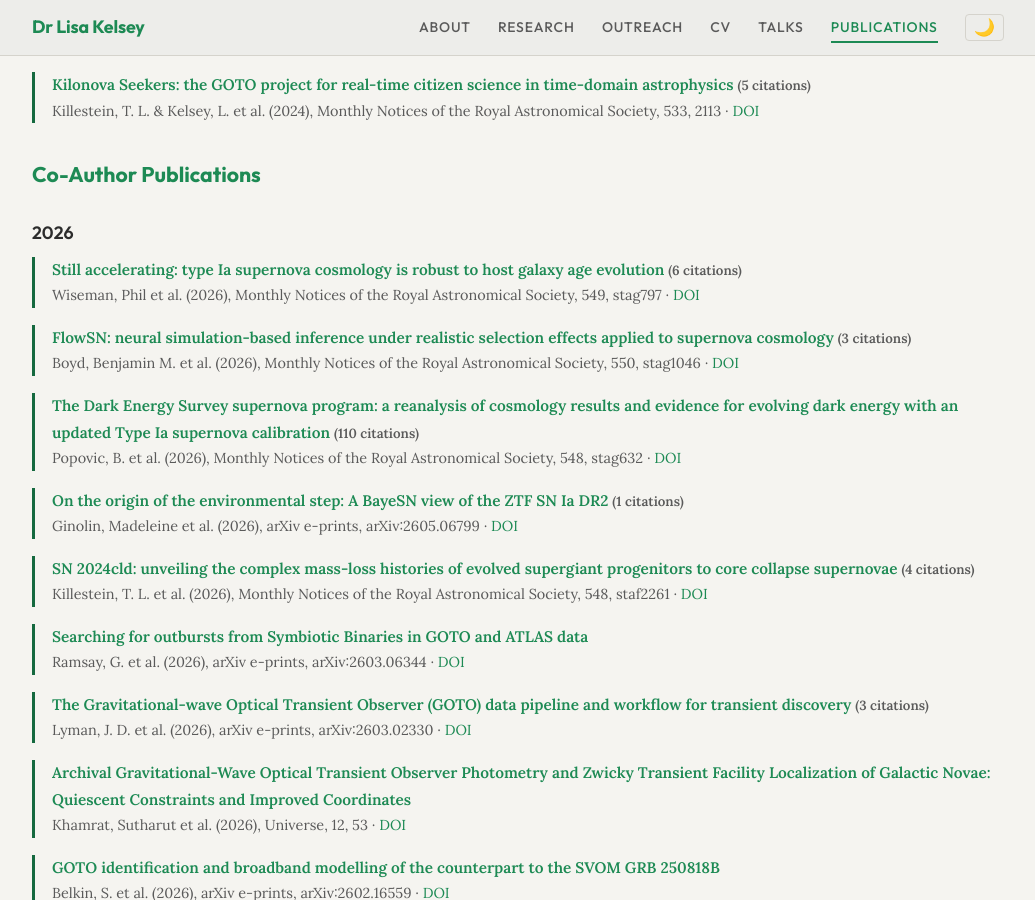
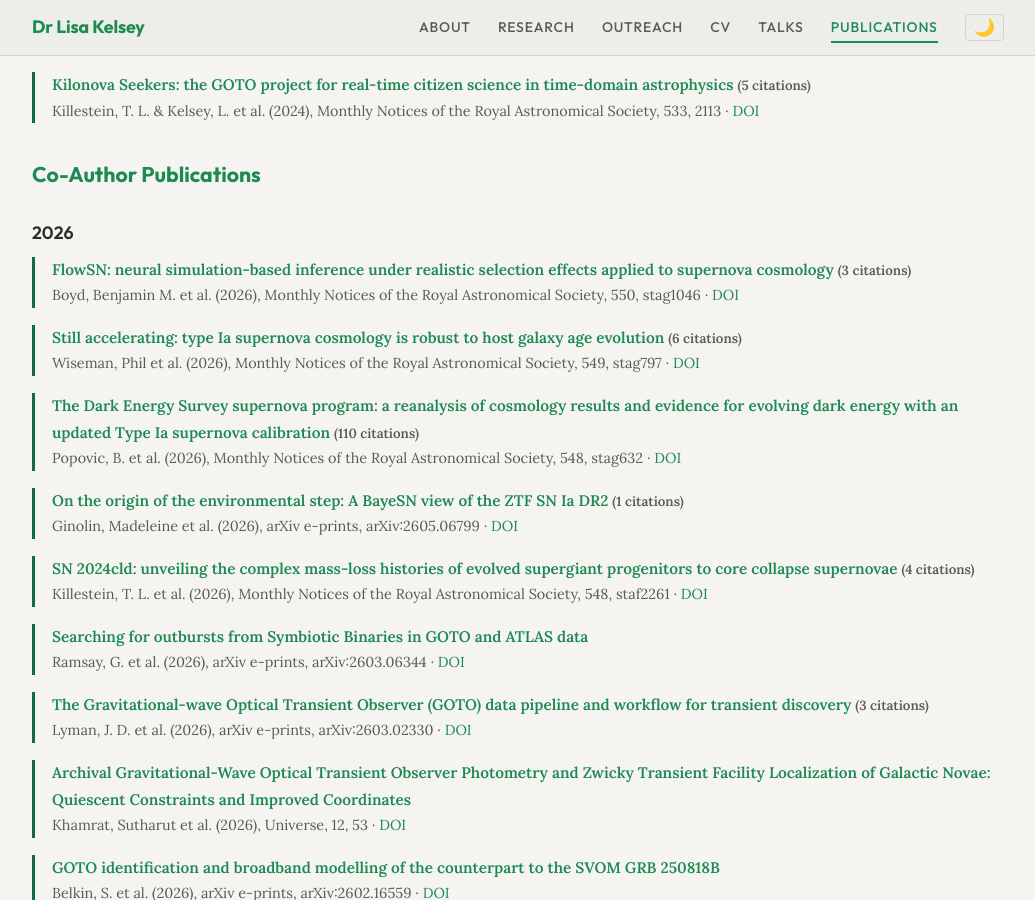
Before and after one commit to LKelsey/LKelsey.github.io, a Jekyll site: the page built from publications.md, in a window 1280 px wide and 900 px high, scrolled down 598 px. Shown: the whole window, without its empty margins (122-1157 px from the left). Built offline with Jekyll 4.4.1, drawn with Linux system fonts in a browser that asks for light colours; part of the change alters nothing that is shown.

```diff
--- a/_data/publications.yml
+++ b/_data/publications.yml
@@ -1,4 +1,4 @@
-# Auto-generated from ADS library on 2026-07-13 08:55 UTC
+# Auto-generated from ADS library on 2026-07-14 07:50 UTC
 # Do not edit manually
 
 first_author:
@@ -38,6 +38,14 @@ joint_first_author:
       doi: https://doi.org/10.1093/mnras/stae1817
 
 coauthor:
+    - title: "FlowSN: neural simulation-based inference under realistic selection effects applied to supernova cosmology"
+      authors: "Boyd, Benjamin M. et al."
+      year: 2026
+      journal: "Monthly Notices of the Royal Astronomical Society, 550, stag1046"
+      url: https://ui.adsabs.harvard.edu/abs/2026MNRAS.550g1046B/abstract
+      bibcode: "2026MNRAS.550g1046B"
+      citations: 3
+      doi: https://doi.org/10.1093/mnras/stag1046
     - title: "Still accelerating: type Ia supernova cosmology is robust to host galaxy age evolution"
       authors: "Wiseman, Phil et al."
       year: 2026
@@ -46,14 +54,6 @@ coauthor:
       bibcode: "2026MNRAS.549ag797W"
       citations: 6
       doi: https://doi.org/10.1093/mnras/stag797
-    - title: "FlowSN: neural simulation-based inference under realistic selection effects applied to supernova cosmology"
-      authors: "Boyd, Benjamin M. et al."
-      year: 2026
-      journal: "Monthly Notices of the Royal Astronomical Society, 550, stag1046"
-      url: https://ui.adsabs.harvard.edu/abs/2026MNRAS.550g1046B/abstract
-      bibcode: "2026MNRAS.550g1046B"
-      citations: 3
-      doi: https://doi.org/10.1093/mnras/stag1046
     - title: "The Dark Energy Survey supernova program: a reanalysis of cosmology results and evidence for evolving dark energy with an updated Type Ia supernova calibration"
       authors: "Popovic, B. et al."
       year: 2026
```
